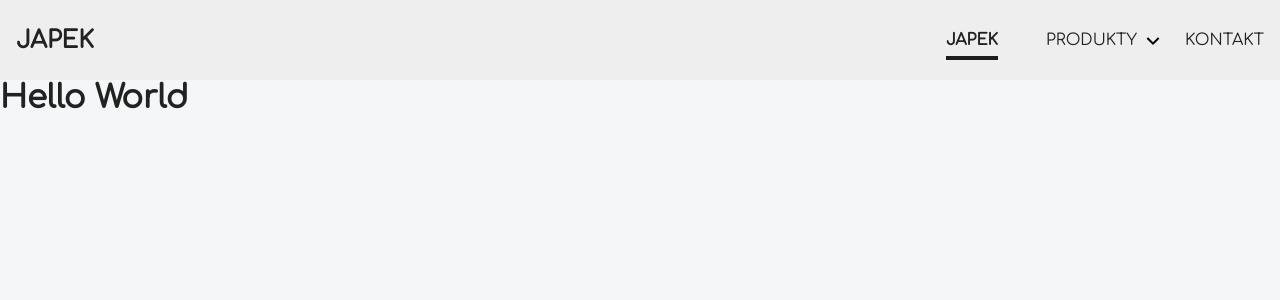
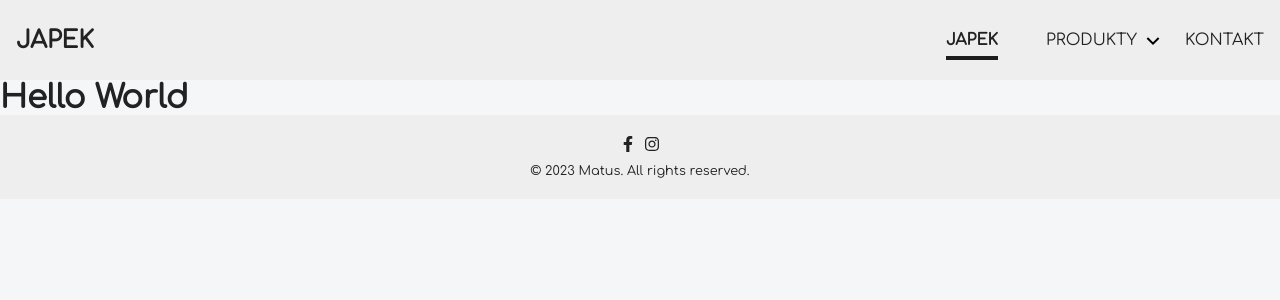
Before and after one commit to Matus28/tailor-portfolio, a Next.js app: page / in a window 1280 px wide. Shown: the top 300 px of the page. Built offline with nearby package versions, Linux system fonts and the light colour scheme.

Commit message:
feat: adds Footer component

```diff
--- a/app/layout.tsx
+++ b/app/layout.tsx
@@ -3,6 +3,7 @@ import { Metadata } from "next";
 import { Comfortaa } from "next/font/google";
 import Navbar from "@/components/Navbar/Navbar";
 import "../styles/globals.css";
+import Footer from "@/components/Container/Footer/Footer";
 
 export const metadata: Metadata = {
   title: {
@@ -31,6 +32,7 @@ export default function RootLayout({ children }: RootLayoutProps) {
       <body className={comfortaa.className} suppressHydrationWarning>
         <Navbar />
         {children}
+        <Footer />
       </body>
     </html>
   );
--- a/components/Container/Container.module.css
+++ b/components/Container/Container.module.css
@@ -2,7 +2,6 @@
   display: flex;
   flex-flow: column nowrap;
   justify-content: center;
-  align-items: flex-start;
   width: 100%;
   max-width: 1300px;
   margin: 0 auto;
--- /dev/null
+++ b/components/Container/Footer/Footer.module.css
@@ -0,0 +1,24 @@
+.footer {
+  width: 100%;
+  background-color: var(--background-color);
+  z-index: 100;
+  display: flex;
+  justify-content: center;
+}
+
+.wrapper {
+  display: flex;
+  flex-direction: column;
+  align-items: center;
+  row-gap: 0.5rem;
+}
+
+.icons {
+  display: flex;
+  flex-flow: row nowrap;
+  column-gap: 0.5rem;
+}
+
+.author {
+  font-size: 0.8rem;
+}
--- /dev/null
+++ b/components/Container/Footer/Footer.tsx
@@ -0,0 +1,27 @@
+import Container from "../Container";
+import styles from "./Footer.module.css";
+import { FaFacebookF, FaInstagram } from "react-icons/fa";
+
+const Footer = (): JSX.Element => {
+  return (
+    <div className={styles.footer}>
+      <Container>
+        <div className={styles.wrapper}>
+          <div className={styles.icons}>
+            <a href="https://www.facebook.com/" target="_blank">
+              <FaFacebookF />
+            </a>
+            <a href="https://www.instagram.com/" target="_blank">
+              <FaInstagram />
+            </a>
+          </div>
+          <div className={styles.author}>
+            <p>© 2023 Matus. All rights reserved.</p>
+          </div>
+        </div>
+      </Container>
+    </div>
+  );
+};
+
+export default Footer;
--- a/components/Navbar/Navbar.module.css
+++ b/components/Navbar/Navbar.module.css
@@ -3,7 +3,7 @@
   padding: 0 1rem;
   justify-content: space-between;
   align-items: center;
-  background-color: #eee;
+  background-color: var(--background-color);
   min-height: 80px;
 }
 
@@ -47,7 +47,7 @@
     width: 288px;
     padding: 1.4rem 1rem;
     min-height: calc(100vh - 60px);
-    background-color: #eee;
+    background-color: var(--background-color);
     transition: all 0.3s;
   }
 
--- a/styles/globals.css
+++ b/styles/globals.css
@@ -1,6 +1,7 @@
 :root {
   --main-color-1: #c9473e;
   --text-color: #1d1d1d;
+  --background-color: #eeeeee;
 }
 
 * {
```
